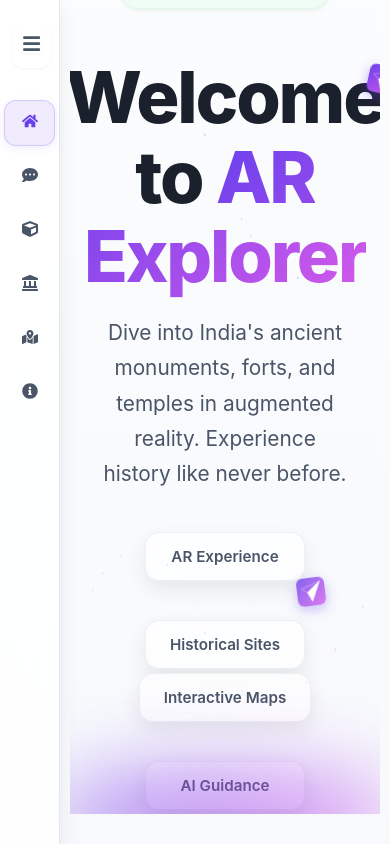
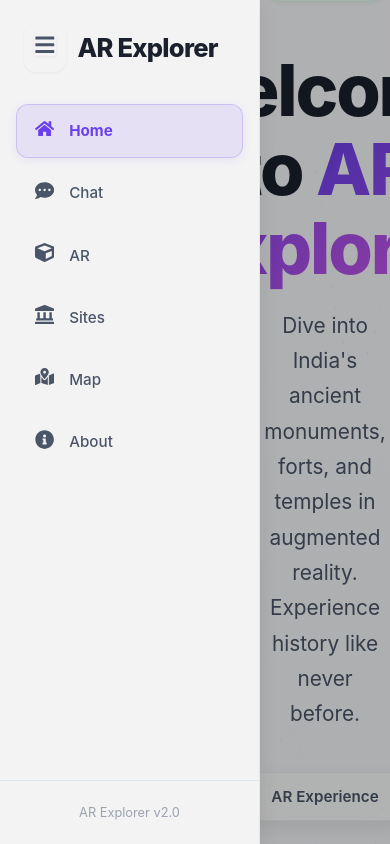
Before and after one commit to trilliontipp/SIHH, a React (Create React App) app in the folder frontend/: page / in a window 390 px wide. Both pictures are taken after a click on the button 31 px from the left and 46 px from the top of the page. Shown: the top 844 px of the page. Built offline with nearby package versions, Linux system fonts and the light colour scheme; the HTML template or start-up script is replaced by a standard one.

Commit message:
Update App.jsx

```diff
--- a/frontend/src/App.jsx
+++ b/frontend/src/App.jsx
@@ -33,8 +33,8 @@ const globalStyles = {
   fontFamily: "'Inter', -apple-system, BlinkMacSystemFont, 'Segoe UI', Roboto, sans-serif",
 };
 
-// Sidebar component
-const Sidebar = ({ sidebarOpen, setSidebarOpen, isMobile }) => {
+// Sidebar component (No changes needed here as it uses globalStyles)
+const Sidebar = ({ sidebarOpen, setSidebarOpen }) => {
   const menuItems = [
     { name: "Home", path: "/", icon: <FaHome /> },
     { name: "Chat", path: "/chat", icon: <FaCommentDots /> },
@@ -52,7 +52,7 @@ const Sidebar = ({ sidebarOpen, setSidebarOpen, isMobile }) => {
         position: "fixed",
         top: 0,
         left: 0,
-        width: sidebarOpen ? (isMobile ? "240px" : "260px") : (isMobile ? "60px" : "72px"), // Adjusted width for mobile
+        width: sidebarOpen ? "260px" : "72px",
         height: "100%",
         background: globalStyles.cardBackground,
         backdropFilter: "blur(10px)",
@@ -68,8 +68,8 @@ const Sidebar = ({ sidebarOpen, setSidebarOpen, isMobile }) => {
       <div style={{
         display: "flex",
         alignItems: "center",
-        paddingLeft: sidebarOpen ? (isMobile ? "16px" : "24px") : (isMobile ? "12px" : "20px"), // Adjusted padding for mobile
-        paddingRight: sidebarOpen ? (isMobile ? "16px" : "24px") : (isMobile ? "12px" : "20px"),
+        paddingLeft: sidebarOpen ? "24px" : "20px",
+        paddingRight: "24px",
         marginBottom: "32px",
         gap: "12px"
       }}>
@@ -79,7 +79,7 @@ const Sidebar = ({ sidebarOpen, setSidebarOpen, isMobile }) => {
             background: "none",
             border: "none",
             color: globalStyles.textColorSecondary,
-            fontSize: isMobile ? "1.2rem" : "1.35rem", // Adjusted font size for mobile
+            fontSize: "1.35rem",
             cursor: "pointer",
             padding: "10px",
             borderRadius: globalStyles.borderRadiusBase,
@@ -99,7 +99,7 @@ const Sidebar = ({ sidebarOpen, setSidebarOpen, isMobile }) => {
         >
           <FaBars />
         </button>
-        {sidebarOpen && !isMobile && ( // Only show title when sidebar is open and not on mobile
+        {sidebarOpen && (
           <h2 style={{
             fontSize: "1.6rem",
             fontWeight: "800",
@@ -116,7 +116,7 @@ const Sidebar = ({ sidebarOpen, setSidebarOpen, isMobile }) => {
         style={{
           display: "flex",
           flexDirection: "column",
-          padding: sidebarOpen ? (isMobile ? "0 8px" : "0 16px") : (isMobile ? "0 4px" : "0 12px"), // Adjusted padding for mobile
+          padding: sidebarOpen ? "0 16px" : "0 12px",
           gap: "8px",
         }}
       >
@@ -129,14 +129,14 @@ const Sidebar = ({ sidebarOpen, setSidebarOpen, isMobile }) => {
               return {
                 display: "flex",
                 alignItems: "center",
-                gap: sidebarOpen ? (isMobile ? "8px" : "15px") : "0", // Adjusted gap for mobile
-                padding: "12px 16px", // Adjusted padding for mobile
+                gap: sidebarOpen ? "15px" : "0",
+                padding: "14px 18px",
                 borderRadius: globalStyles.borderRadiusBase,
                 textDecoration: "none",
                 color: isActive ? globalStyles.primaryColor : globalStyles.textColorSecondary,
                 backgroundColor: isActive ? "rgba(106, 64, 237, 0.1)" : "transparent",
                 fontWeight: isActive ? "700" : "500",
-                fontSize: "0.9rem", // Adjusted font size for mobile
+                fontSize: "0.95rem",
                 transition: "all 0.2s cubic-bezier(0.4, 0, 0.2, 1)",
                 justifyContent: sidebarOpen ? "flex-start" : "center",
                 cursor: "pointer",
@@ -161,10 +161,10 @@ const Sidebar = ({ sidebarOpen, setSidebarOpen, isMobile }) => {
               }
             }}
           >
-            <span style={{ fontSize: isMobile ? "1rem" : "1.2rem" }}>
+            <span style={{ fontSize: "1.2rem" }}>
               {item.icon}
             </span>
-            {sidebarOpen && !isMobile && ( // Only show text label when sidebar is open and not on mobile
+            {sidebarOpen && (
               <span style={{
                 opacity: sidebarOpen ? 1 : 0,
                 transition: "opacity 0.3s ease 0.1s"
@@ -176,7 +176,7 @@ const Sidebar = ({ sidebarOpen, setSidebarOpen, isMobile }) => {
         ))}
       </nav>
 
-      {sidebarOpen && !isMobile && ( // Only show footer when sidebar is open and not on mobile
+      {sidebarOpen && (
         <div
           style={{
             marginTop: "auto",
@@ -202,37 +202,21 @@ function AppWrapper() {
   const [isMobile, setIsMobile] = useState(false);
 
   useEffect(() => {
-    const handleResize = () => {
-      const mobile = window.innerWidth < 768;
-      setIsMobile(mobile);
-      // On mobile, automatically close sidebar if it was open when switching to mobile view
-      if (mobile && sidebarOpen) {
-        setSidebarOpen(false);
-      } else if (!mobile && !sidebarOpen) {
-        // On larger screens, ensure sidebar is open by default or based on user preference (if saved)
-        // For this example, we'll keep it togglable.
-      }
-    };
+    const handleResize = () => setIsMobile(window.innerWidth < 768);
     handleResize();
     window.addEventListener("resize", handleResize);
     return () => window.removeEventListener("resize", handleResize);
-  }, [sidebarOpen]); // Dependency array ensures this runs if sidebarOpen changes
+  }, []);
 
+  // IMPORTANT CHANGE HERE: AR page will now show sidebar and header
   const isHomePage = location.pathname === "/";
   const isChatPage = location.pathname === "/chat";
 
-  // Determine if sidebar should be shown.
-  // For mobile, we want to always show the toggle, but the sidebar content might be hidden.
-  // For desktop, we want to toggle it.
-  const showSidebar = true; // Always show the sidebar component
-
-  // Header appears on all pages EXCEPT Home and Chat, and also on mobile.
-  // On mobile, the header might be different or simpler.
-  const showHeader = !isHomePage && !isChatPage;
-
-  // Adjust main content padding based on sidebar and header visibility
-  const mainContentMarginLeft = showSidebar ? (sidebarOpen ? (isMobile ? "240px" : "260px") : (isMobile ? "60px" : "72px")) : "0";
-  const mainContentMarginTop = showHeader ? "72px" : "0"; // Fixed header height
+  // Sidebar appears on all pages except Home and Chat, as they are full-width layouts
+  // If AR page should have sidebar/header, remove it from this condition.
+  // For consistency with other content pages, let's keep it with sidebar/header
+  const showSidebar = true; // Sidebar always shown (can toggle)
+  const showHeader = !isHomePage && !isChatPage; // Header appears on all EXCEPT Home and Chat
 
   return (
     <div style={{
@@ -241,13 +225,12 @@ function AppWrapper() {
       fontFamily: globalStyles.fontFamily,
       background: globalStyles.mainBackground,
       color: globalStyles.textColorPrimary,
-      overflow: "hidden", // Prevent body scroll when sidebar is open
     }}>
-      {/* Sidebar - always rendered but its width and visibility are controlled */}
-      {showSidebar && <Sidebar sidebarOpen={sidebarOpen} setSidebarOpen={setSidebarOpen} isMobile={isMobile} />}
+      {/* Sidebar - now always shown (based on showSidebar=true) */}
+      {showSidebar && <Sidebar sidebarOpen={sidebarOpen} setSidebarOpen={setSidebarOpen} />}
 
       {/* Overlay for mobile when sidebar is open */}
-      {isMobile && sidebarOpen && (
+      {showSidebar && sidebarOpen && isMobile && (
         <div
           onClick={() => setSidebarOpen(false)}
           style={{
@@ -257,8 +240,8 @@ function AppWrapper() {
             width: "100vw",
             height: "100vh",
             backgroundColor: "rgba(0, 0, 0, 0.3)",
-            zIndex: 950, // Below sidebar, above content
-            transition: "opacity 0.3s ease",
+            zIndex: 900,
+            transition: "all 0.3s ease",
           }}
         />
       )}
@@ -269,7 +252,7 @@ function AppWrapper() {
           position: "fixed",
           top: 0,
           right: 0,
-          left: showSidebar ? (sidebarOpen ? (isMobile ? "240px" : "260px") : (isMobile ? "60px" : "72px")) : "0",
+          left: sidebarOpen ? "260px" : "72px",
           height: "72px",
           background: globalStyles.cardBackground,
           backdropFilter: "blur(10px)",
@@ -277,14 +260,14 @@ function AppWrapper() {
           color: globalStyles.textColorPrimary,
           display: "flex",
           alignItems: "center",
-          padding: isMobile ? "0 16px" : "0 32px", // Adjusted padding for mobile
+          padding: "0 32px",
           zIndex: 900,
           transition: "left 0.3s cubic-bezier(0.4, 0, 0.2, 1)",
           boxShadow: globalStyles.shadowLight,
         }}>
-          {/* AI-Powered Experience Status Indicator */}
+          {/* AI-Powered Experience Status Indicator (Replicated from Home.jsx) */}
           <div style={{
-            display: isMobile && !sidebarOpen ? "none" : "flex", // Hide on mobile when sidebar is closed to save space
+            display: "flex",
             alignItems: "center",
             gap: "8px",
             padding: "6px 14px",
@@ -304,15 +287,13 @@ function AppWrapper() {
             }}></div>
             AI-Powered Experience
           </div>
-
           <div style={{
             marginLeft: "auto",
             display: "flex",
             alignItems: "center",
-            gap: isMobile ? "8px" : "16px"
+            gap: "16px"
           }}>
             {/* The "Explore • Discover • Experience" Tagline */}
-            {!isMobile && ( // Hide tagline on mobile to save space
             <div style={{
               padding: "8px 16px",
               borderRadius: globalStyles.borderRadiusXLarge,
@@ -326,7 +307,6 @@ function AppWrapper() {
             }}>
               Explore • Discover • Experience
             </div>
-            )}
           </div>
         </header>
       )}
@@ -335,23 +315,21 @@ function AppWrapper() {
       <main
         style={{
           flex: 1,
-          marginLeft: mainContentMarginLeft,
-          marginTop: mainContentMarginTop,
+          marginLeft: showSidebar ? (sidebarOpen ? "260px" : "72px") : "0",
+          marginTop: showHeader ? "72px" : "0",
           minHeight: "100vh",
           background: globalStyles.mainBackground,
           color: globalStyles.textColorPrimary,
           boxSizing: "border-box",
-          overflow: "auto", // Allows content scrolling
-          padding: isMobile ? (showHeader ? "20px 10px" : "20px 10px") : (showHeader ? "40px" : "0"), // Adjusted padding for mobile
+          overflow: "auto",
           transition: "all 0.3s cubic-bezier(0.4, 0, 0.2, 1)",
         }}
       >
-        {/* Ensure content within Routes can take full width/height if needed */}
         <div style={{
           width: "100%",
-          // maxWidth: "1200px", // Removed maxWidth for better mobile scaling
+          maxWidth: "1200px",
           margin: "0 auto",
-          // padding: showHeader ? "0" : "0", // Removed redundant padding here
+          padding: showHeader ? "40px" : "0", // Padding for regular content pages
         }}>
           <Routes>
             <Route path="/" element={<Home />} />
```
Lines whose indentation alone changed are shown as unchanged.
